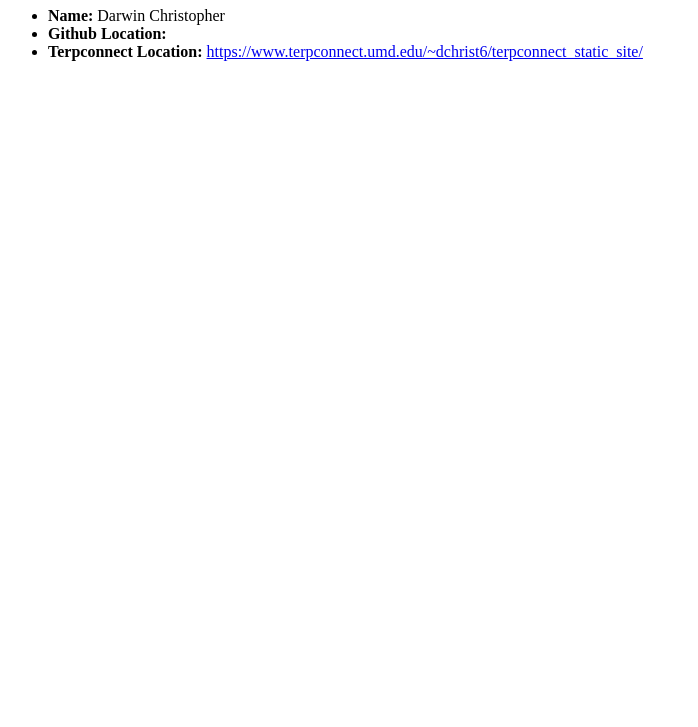
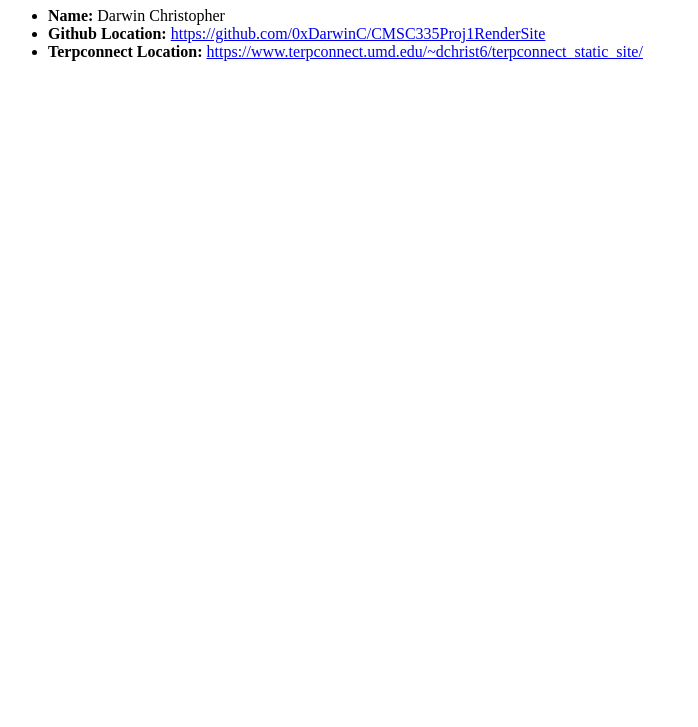
Before and after one commit to 0xDarwinC/CMSC335Proj1RenderSite, a plain HTML site: page index.html in a window 1280 px wide. Shown: the part 73-800 px from the top of the page, without its empty margins (0-698 px from the left). Drawn offline with Linux system fonts and the light colour scheme.

Commit message:
updated render site to have the github location as specified

```diff
--- a/index.html
+++ b/index.html
@@ -11,7 +11,7 @@
     <h1>Render Static Site</h1>
     <ul>
         <li><b>Name: </b>Darwin Christopher</li>
-        <li><b>Github Location: </b></li>
+        <li><b>Github Location:</b> <a href="https://github.com/0xDarwinC/CMSC335Proj1RenderSite">https://github.com/0xDarwinC/CMSC335Proj1RenderSite</a></li>
         <li><b>Terpconnect Location: </b> <a href="https://www.terpconnect.umd.edu/~dchrist6/terpconnect_static_site/">https://www.terpconnect.umd.edu/~dchrist6/terpconnect_static_site/</a></li>
     </ul>
 </body>
```
